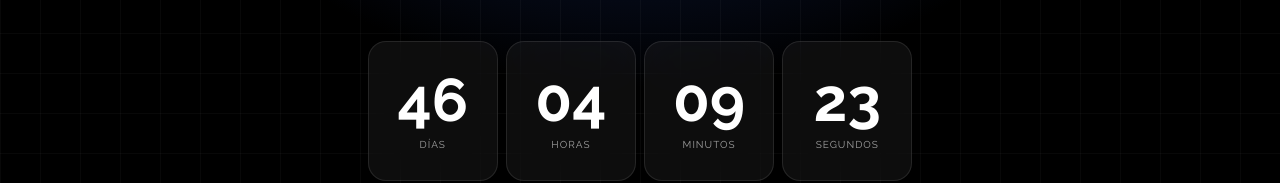
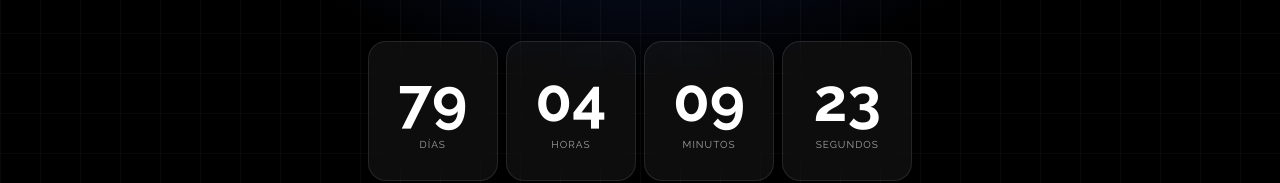
Before and after one commit to codeblis/bvh, a Next.js app: page / in a window 1280 px wide. Shown: the part 527-710 px from the top of the page. Built offline with nearby package versions, Linux system fonts and the light colour scheme; a web font is replaced by a local one.

Commit message:
Update launch date to September 30, 2026

```diff
--- a/src/app/page.tsx
+++ b/src/app/page.tsx
@@ -30,7 +30,7 @@ function getTimeRemaining(target: Date) {
 
 export default function Home() {
 	const launchDate =
-		process.env.NEXT_PUBLIC_LAUNCH_DATE ?? "2026-08-28T00:00:00Z";
+		process.env.NEXT_PUBLIC_LAUNCH_DATE ?? "2026-09-30T00:00:00Z";
 
 	const targetDate = new Date(launchDate);
 
```
